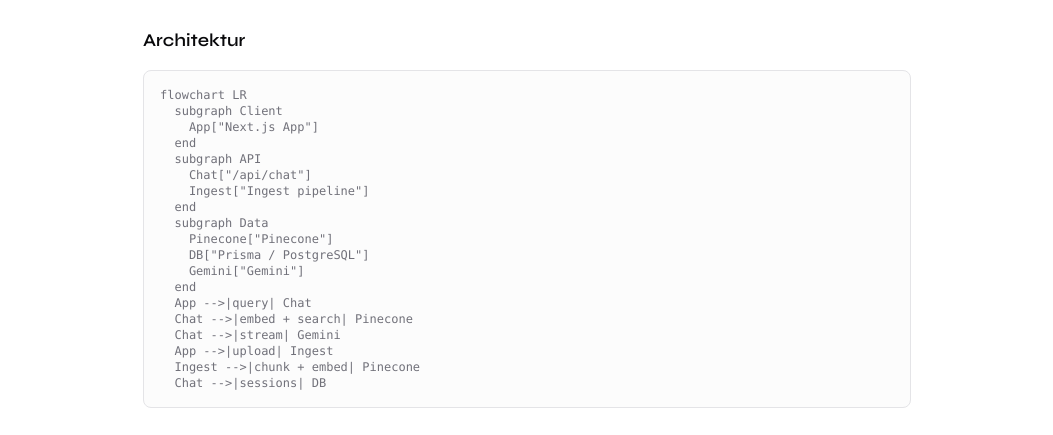
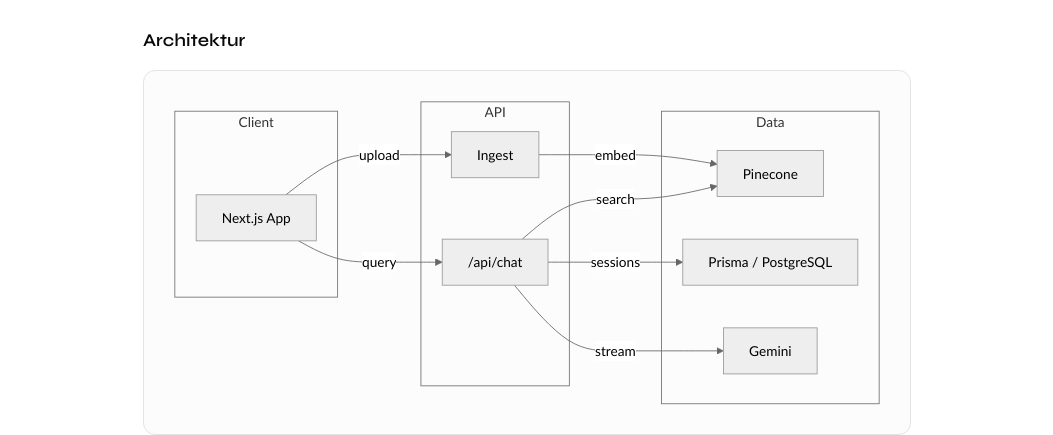
Before and after one commit to hans992/portfolio-2026, a Next.js app: page /de/projects/nexus in a window 1280 px wide. Shown: the part 411-846 px from the top of the page, without its empty margins (113-1166 px from the left). Built offline with nearby package versions, Linux system fonts and the light colour scheme; no server answers.

Commit message:
Add: Case studies diagrams

```diff
--- a/app/[locale]/projects/crm/page.tsx
+++ b/app/[locale]/projects/crm/page.tsx
@@ -2,6 +2,27 @@
 import { getTranslations } from "next-intl/server";
 import Link from "next/link";
 import { ArrowLeft } from "lucide-react";
+import { MermaidDiagram } from "@/components/mermaid-diagram";
+
+const CRM_CHART = `flowchart LR
+  subgraph UI
+    Dashboard["Dashboard"]
+    Deals["Deals / Detail"]
+  end
+  subgraph Server
+    Actions["Server Actions"]
+    KPI["KPI engine"]
+  end
+  subgraph Data
+    Prisma["Prisma"]
+    SQLite["SQLite"]
+  end
+  Dashboard --> Actions
+  Deals --> Actions
+  Actions --> Prisma
+  Prisma --> SQLite
+  KPI -->|reads| Prisma
+  Dashboard -->|metrics| KPI`;
 
 type Props = { params: Promise<{ locale: string }> };
 
@@ -58,29 +79,7 @@
               <h2 className="font-display text-lg font-semibold text-foreground mb-4">
                 {t("architectureTitle")}
               </h2>
-              <div className="rounded-lg border border-border bg-muted/30 p-4 overflow-x-auto">
-                <pre className="text-xs text-muted-foreground whitespace-pre font-mono">
-{`flowchart LR
-  subgraph UI
-    Dashboard["Dashboard"]
-    Deals["Deals / Detail"]
-  end
-  subgraph Server
-    Actions["Server Actions"]
-    KPI["KPI engine"]
-  end
-  subgraph Data
-    Prisma["Prisma"]
-    SQLite["SQLite"]
-  end
-  Dashboard --> Actions
-  Deals --> Actions
-  Actions --> Prisma
-  Prisma --> SQLite
-  KPI -->|reads| Prisma
-  Dashboard -->|metrics| KPI`}
-                </pre>
-              </div>
+              <MermaidDiagram chart={CRM_CHART} />
             </div>
 
             <div>
--- a/app/[locale]/projects/croatia360/page.tsx
+++ b/app/[locale]/projects/croatia360/page.tsx
@@ -2,6 +2,25 @@
 import { getTranslations } from "next-intl/server";
 import Link from "next/link";
 import { ArrowLeft } from "lucide-react";
+import { MermaidDiagram } from "@/components/mermaid-diagram";
+
+const CROATIA360_CHART = `flowchart LR
+  subgraph User
+    Browser["Browser"]
+  end
+  subgraph App
+    Next["Next.js"]
+    Locales["[locale] routes"]
+  end
+  subgraph AI
+    SARA["SARA AI"]
+    Gemini["Google Gemini"]
+  end
+  Browser --> Next
+  Next --> Locales
+  Next -->|chat| SARA
+  SARA -->|Vercel AI SDK| Gemini
+  Next -.->|optional| Supabase["Supabase"]`;
 
 type Props = { params: Promise<{ locale: string }> };
 
@@ -58,27 +77,7 @@
               <h2 className="font-display text-lg font-semibold text-foreground mb-4">
                 {t("architectureTitle")}
               </h2>
-              <div className="rounded-lg border border-border bg-muted/30 p-4 overflow-x-auto">
-                <pre className="text-xs text-muted-foreground whitespace-pre font-mono">
-{`flowchart LR
-  subgraph User
-    Browser["Browser"]
-  end
-  subgraph App
-    Next["Next.js"]
-    Locales["[locale] routes"]
-  end
-  subgraph AI
-    SARA["SARA AI"]
-    Gemini["Google Gemini"]
-  end
-  Browser --> Next
-  Next --> Locales
-  Next -->|chat| SARA
-  SARA -->|Vercel AI SDK| Gemini
-  Next -->|optional| Supabase["Supabase"]`}
-                </pre>
-              </div>
+              <MermaidDiagram chart={CROATIA360_CHART} />
             </div>
 
             <div>
--- a/app/[locale]/projects/hausheld/page.tsx
+++ b/app/[locale]/projects/hausheld/page.tsx
@@ -2,6 +2,18 @@
 import { getTranslations } from "next-intl/server";
 import Link from "next/link";
 import { ArrowLeft } from "lucide-react";
+import { MermaidDiagram } from "@/components/mermaid-diagram";
+
+const HAUSHELD_CHART = `flowchart LR
+  subgraph Clients
+    PWA["Mobile PWA - Next.js"]
+    Admin["Admin - Vite + React"]
+  end
+  subgraph Backend["Backend API"]
+    API["FastAPI / PostgreSQL + PostGIS"]
+  end
+  PWA <-->|JWT| API
+  Admin <-->|JWT| API`;
 
 type Props = { params: Promise<{ locale: string }> };
 
@@ -88,19 +100,8 @@
               <p className="text-muted-foreground leading-relaxed">
                 {t("architectureIntro")}
               </p>
-              <div className="mt-4 rounded-lg border border-border bg-muted/30 p-4 overflow-x-auto">
-                <pre className="text-xs text-muted-foreground whitespace-pre font-mono">
-{`flowchart LR
-  subgraph Clients
-    PWA["Mobile PWA - Next.js"]
-    Admin["Admin Dashboard - Vite + React"]
-  end
-  subgraph Backend["Backend API"]
-    API["FastAPI / PostgreSQL + PostGIS"]
-  end
-  PWA <-->|JWT| API
-  Admin <-->|JWT| API`}
-                </pre>
+              <div className="mt-4">
+                <MermaidDiagram chart={HAUSHELD_CHART} />
               </div>
               <ul className="mt-4 space-y-2 text-sm text-muted-foreground">
                 <li><strong className="text-foreground">Backend:</strong> {t("backendDesc")}</li>
--- a/app/[locale]/projects/nexus/page.tsx
+++ b/app/[locale]/projects/nexus/page.tsx
@@ -2,6 +2,27 @@
 import { getTranslations } from "next-intl/server";
 import Link from "next/link";
 import { ArrowLeft } from "lucide-react";
+import { MermaidDiagram } from "@/components/mermaid-diagram";
+
+const NEXUS_CHART = `flowchart LR
+  subgraph Client
+    App["Next.js App"]
+  end
+  subgraph API
+    Chat["/api/chat"]
+    Ingest["Ingest"]
+  end
+  subgraph Data
+    Pinecone["Pinecone"]
+    DB["Prisma / PostgreSQL"]
+    Gemini["Gemini"]
+  end
+  App -->|query| Chat
+  Chat -->|search| Pinecone
+  Chat -->|stream| Gemini
+  App -->|upload| Ingest
+  Ingest -->|embed| Pinecone
+  Chat -->|sessions| DB`;
 
 type Props = { params: Promise<{ locale: string }> };
 
@@ -58,29 +79,7 @@
               <h2 className="font-display text-lg font-semibold text-foreground mb-4">
                 {t("architectureTitle")}
               </h2>
-              <div className="rounded-lg border border-border bg-muted/30 p-4 overflow-x-auto">
-                <pre className="text-xs text-muted-foreground whitespace-pre font-mono">
-{`flowchart LR
-  subgraph Client
-    App["Next.js App"]
-  end
-  subgraph API
-    Chat["/api/chat"]
-    Ingest["Ingest pipeline"]
-  end
-  subgraph Data
-    Pinecone["Pinecone"]
-    DB["Prisma / PostgreSQL"]
-    Gemini["Gemini"]
-  end
-  App -->|query| Chat
-  Chat -->|embed + search| Pinecone
-  Chat -->|stream| Gemini
-  App -->|upload| Ingest
-  Ingest -->|chunk + embed| Pinecone
-  Chat -->|sessions| DB`}
-                </pre>
-              </div>
+              <MermaidDiagram chart={NEXUS_CHART} />
             </div>
 
             <div>
--- a/components/mermaid-diagram.tsx
+++ b/components/mermaid-diagram.tsx
@@ -49,7 +49,7 @@
   return (
     <div
       ref={containerRef}
-      className={`mermaid-diagram flex justify-center rounded-lg border border-border bg-muted/30 p-4 [&_svg]:max-w-full [&_svg]:h-auto ${className ?? ""}`}
+      className={`mermaid-diagram flex min-h-[200px] justify-center rounded-xl border border-border bg-muted/30 p-6 [&_svg]:max-w-full [&_svg]:h-auto [&_svg]:min-w-[280px] ${className ?? ""}`}
       aria-hidden
     />
   );
```
